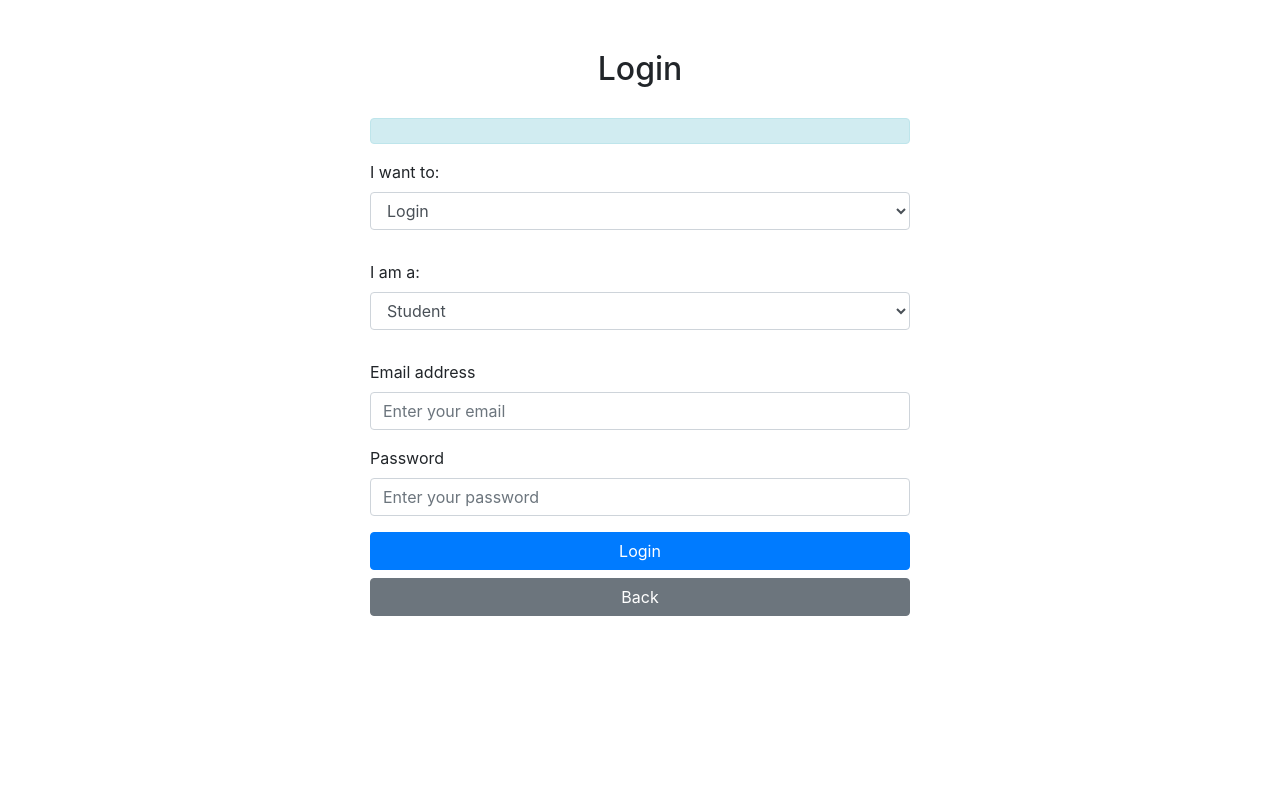
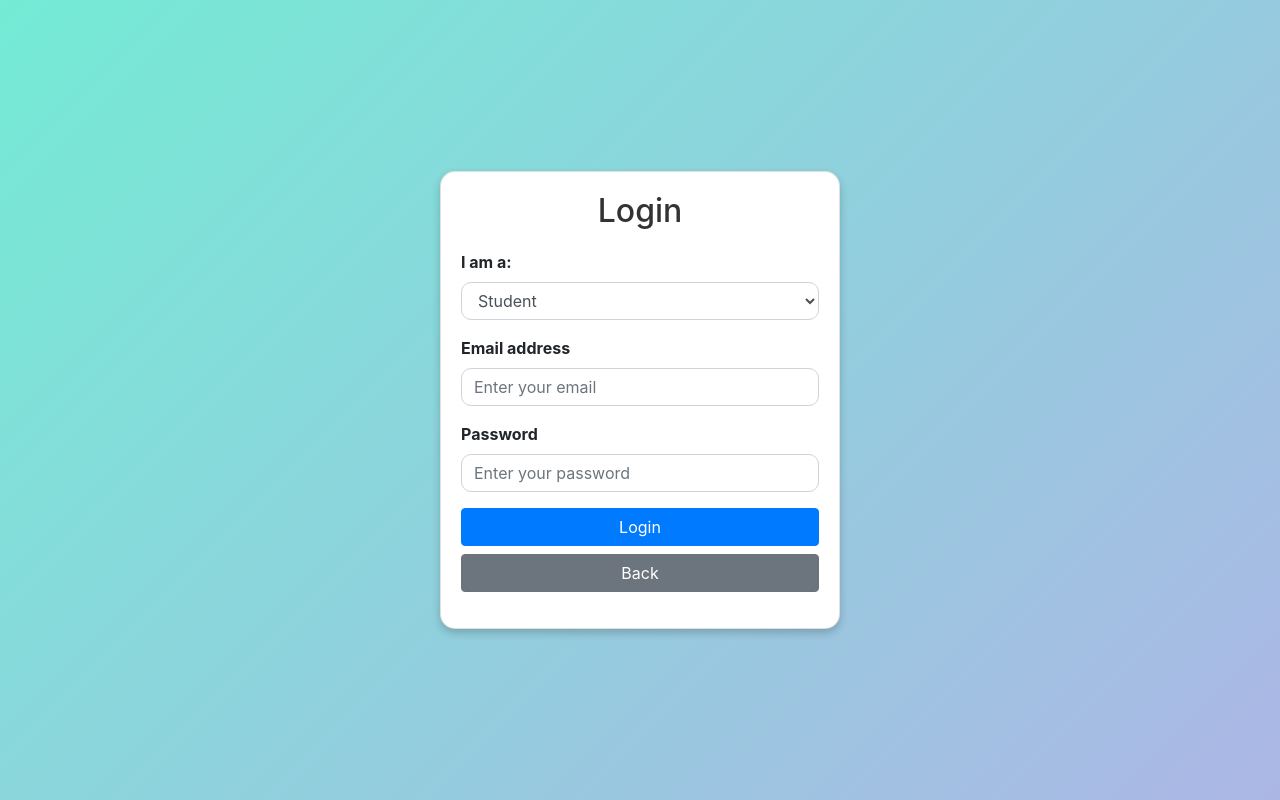
Before and after one commit to g-tumwesigye/TransitionP, a PHP site: page /login.php in a window 1280 px wide. Run offline with PHP 8.4, Linux system fonts and the light colour scheme; data that the repository does not hold is empty; some libraries are stand-ins or nearby versions.

Commit message:
updated_1

```diff
--- a/login.php
+++ b/login.php
@@ -66,39 +66,69 @@ $conn->close();
 <head>
     <meta charset="UTF-8">
     <meta name="viewport" content="width=device-width, initial-scale=1.0">
-    <title>Login</title>
+    <title>Login | TransitionPlus</title>
     <link href="https://stackpath.bootstrapcdn.com/bootstrap/4.5.2/css/bootstrap.min.css" rel="stylesheet">
     <link href="https://cdnjs.cloudflare.com/ajax/libs/font-awesome/5.15.3/css/all.min.css" rel="stylesheet"> <!-- FontAwesome -->
     <style>
-        .form-container {
-            margin-top: 50px;
+        body {
+            background: linear-gradient(135deg, #74ebd5 0%, #ACB6E5 100%);
+            height: 100vh;
+            display: flex;
+            align-items: center;
+            justify-content: center;
+        }
+
+        .card {
+            border-radius: 15px;
+            box-shadow: 0 4px 8px rgba(0, 0, 0, 0.2);
+            padding: 20px;
+            width: 100%;
+            max-width: 400px;
         }
 
         .form-title {
-            margin-bottom: 30px;
+            margin-bottom: 20px;
+            font-size: 2rem;
+            color: #333;
         }
 
-        .role-selector, .form-mode-selector {
-            margin-bottom: 30px;
+        .form-group label {
+            font-weight: bold;
+        }
+
+        .btn-primary {
+            background-color: #007bff;
+            border-color: #007bff;
+            transition: background-color 0.3s, border-color 0.3s;
+        }
+
+        .btn-primary:hover {
+            background-color: #0056b3;
+            border-color: #004085;
+        }
+
+        .form-control {
+            border-radius: 10px;
+        }
+
+        .form-control:focus {
+            box-shadow: none;
+            border-color: #007bff;
+        }
+
+        .alert {
+            display: none;
         }
     </style>
 </head>
 <body>
-<div class="container form-container">
-    <div class="row justify-content-center">
-        <div class="col-md-6">
+<div class="card">
     <h2 class="text-center form-title">Login</h2>
     <div class="alert alert-info text-center"></div>
     <form id="userForm" method="POST" action="login.php">
         <div class="form-group">
-                    <label for="formMode">I want to:</label>
-                    <select class="form-control form-mode-selector" id="formMode" name="formMode">
-                        <option value="login">Login</option>
-                    </select>
-                </div>
-                <div class="form-group">
             <label for="role">I am a:</label>
-                    <select class="form-control role-selector" id="role" name="role">
+            <select class="form-control" id="role" name="role">
                 <option value="student">Student</option>
                 <option value="mentor">Mentor</option>
                 <option value="admin">Admin</option>
@@ -122,8 +152,6 @@ $conn->close();
         </div>
     </form>
 </div>
-    </div>
-</div>
 
 <script src="https://code.jquery.com/jquery-3.5.1.slim.min.js"></script>
 <script src="https://cdn.jsdelivr.net/npm/@popperjs/core@2.5.4/dist/umd/popper.min.js"></script>
```
Lines whose indentation alone changed are shown as unchanged.
